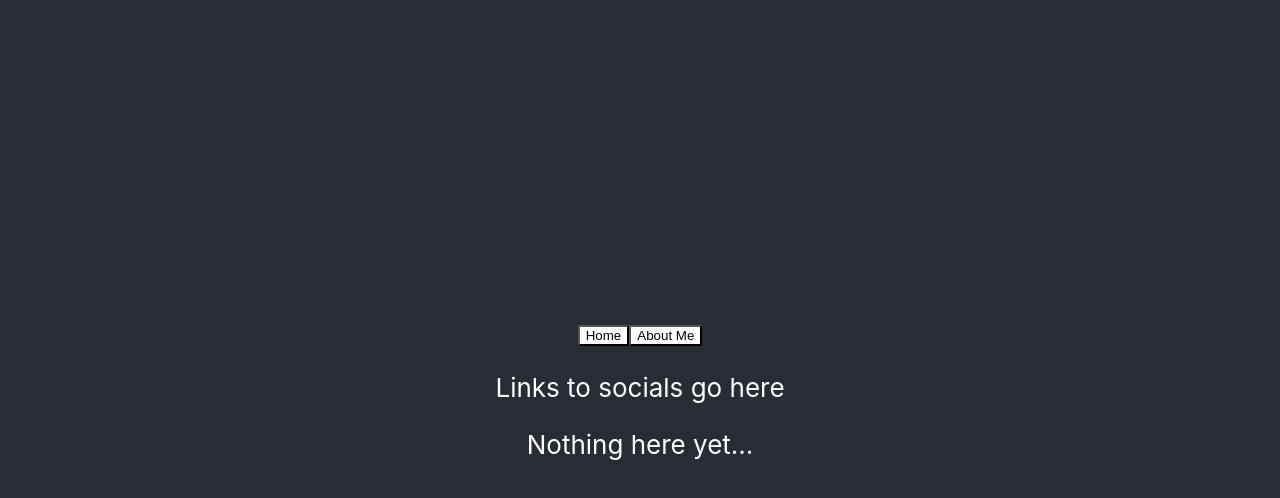
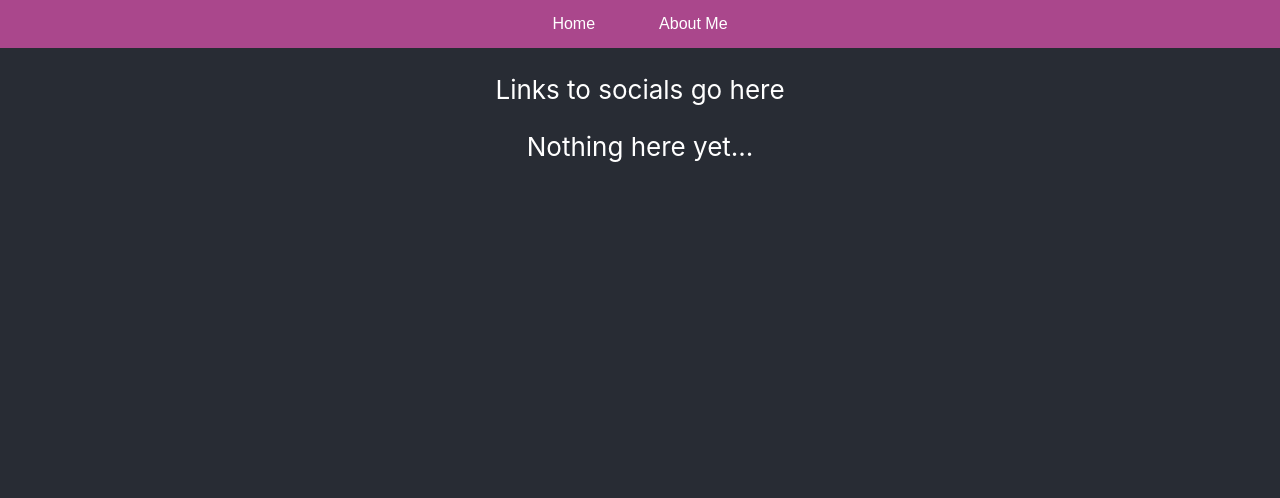
Before and after one commit to Xramu/react-github-pages, a React (Create React App) app: page / in a window 1280 px wide. Shown: the top 498 px of the page. Built offline with nearby package versions, Linux system fonts and the light colour scheme.

Commit message:
Changes to styling structures and styling in general.

```diff
--- a/src/App.tsx
+++ b/src/App.tsx
@@ -1,14 +1,12 @@
 import React from "react";
-import "./utils/App.css";
+import "./styles/App.css";
 
 import Navigation from "./navigation/Navigation";
 
 function App() {
   return (
     <div className="App">
-      <header className="App-header">
-        <Navigation />
-      </header>
+      <Navigation />
     </div>
   );
 }
--- a/src/navigation/Navigation.tsx
+++ b/src/navigation/Navigation.tsx
@@ -13,12 +13,14 @@ function Navigation() {
   return (
     <BrowserRouter>
       <NavigationBar />
+      <div className="Navigation-page">
         <Routes>
           <Route index element={<Home />} />
           <Route path={routes.Home} element={<Home />} />
           <Route path={routes.Info} element={<Info />} />
           <Route path="*" element={<NoPage />} />
         </Routes>
+      </div>
     </BrowserRouter>
   );
 }
--- a/src/navigation/NavigationBar.tsx
+++ b/src/navigation/NavigationBar.tsx
@@ -13,7 +13,7 @@ function NavigationBar() {
   }
 
   return (
-    <div>
+    <div className="Navigation-bar">
       <NavigationButton text="Home" onClick={() => {OnNavigationButtonClick(routes.Home)}} />
       <NavigationButton text="About Me" onClick={() => {OnNavigationButtonClick(routes.Info)}} />
     </div>
--- a/src/pages/Home.tsx
+++ b/src/pages/Home.tsx
@@ -1,5 +1,4 @@
 import React from "react";
-import "../utils/App.css";
 
 import Socials from "../components/Socials";
 
--- a/src/pages/NoPage.tsx
+++ b/src/pages/NoPage.tsx
@@ -1,15 +1,12 @@
 import React from "react";
-import "../utils/App.css";
 
 import logo from "../img/mahiro.png";
 
 function NoPage() {
   return (
-    <div className="App">
-      <header className="App-header">
-        <img src={logo} alt="logo" />
-        <p>404 No Page Here...</p>
-      </header>
+    <div>
+      <img src={logo} alt="logo" />
+      <p>404 No Page Here...</p>
     </div>
   );
 }
--- /dev/null
+++ b/src/styles/App.css
@@ -0,0 +1,63 @@
+:root {
+  --primary-color: #aa478c;
+  --secondary-color: #481e3b;
+  --background-color: #282c34;
+
+  --primary-text-color: white;
+}
+
+.App {
+  text-align: center;
+  background-color: var(--background-color);
+  min-height: 100vh;
+  flex-direction: column;
+  font-size: calc(10px + 2vmin);
+  color: var(--primary-text-color);
+}
+
+.App-logo {
+  height: 40vmin;
+  pointer-events: none;
+}
+
+@media (prefers-reduced-motion: no-preference) {
+  .App-logo {
+    animation: App-logo-spin infinite 20s linear;
+  }
+}
+
+.App-link {
+  color: #61dafb;
+}
+
+@keyframes App-logo-spin {
+  from {
+    transform: rotate(0deg);
+  }
+  to {
+    transform: rotate(360deg);
+  }
+}
+
+.Navigation-page {
+  display: flex;
+  justify-content: center;
+}
+
+.Navigation-bar {
+  background-color: var(--primary-color);
+  display: flex;
+  justify-content: center;
+}
+
+.Navigation-button {
+  cursor: pointer;
+  background-color: #00000000;
+  border: none;
+  color: var(--primary-text-color);
+  padding: 15px 32px;
+  text-align: center;
+  text-decoration: none;
+  display: inline-block;
+  font-size: 16px;
+}
--- a/src/utils/App.css
+++ /dev/null
@@ -1,42 +0,0 @@
-.App {
-  text-align: center;
-}
-
-.App-logo {
-  height: 40vmin;
-  pointer-events: none;
-}
-
-@media (prefers-reduced-motion: no-preference) {
-  .App-logo {
-    animation: App-logo-spin infinite 20s linear;
-  }
-}
-
-.App-header {
-  background-color: #282c34;
-  min-height: 100vh;
-  display: flex;
-  flex-direction: column;
-  align-items: center;
-  justify-content: center;
-  font-size: calc(10px + 2vmin);
-  color: white;
-}
-
-.App-link {
-  color: #61dafb;
-}
-
-@keyframes App-logo-spin {
-  from {
-    transform: rotate(0deg);
-  }
-  to {
-    transform: rotate(360deg);
-  }
-}
-
-.Navigation-button {
-  background-color: #ffffff;
-}
```
Lines whose indentation alone changed are shown as unchanged.
